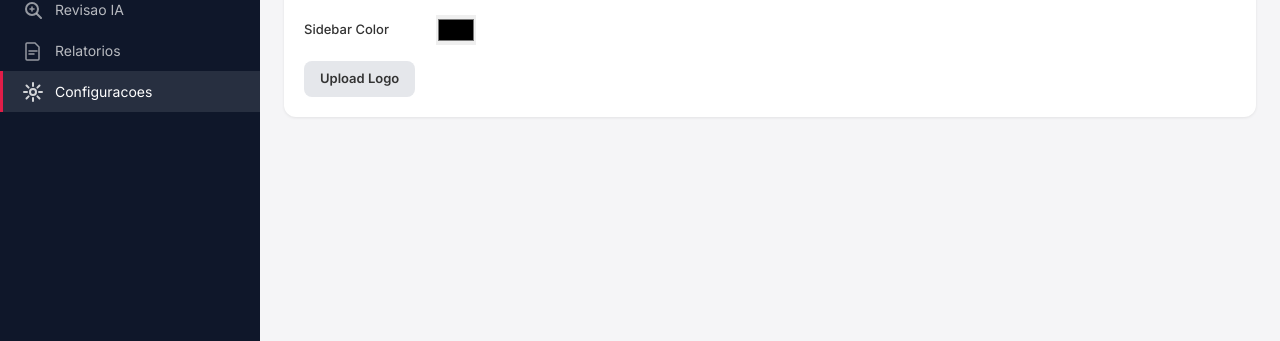
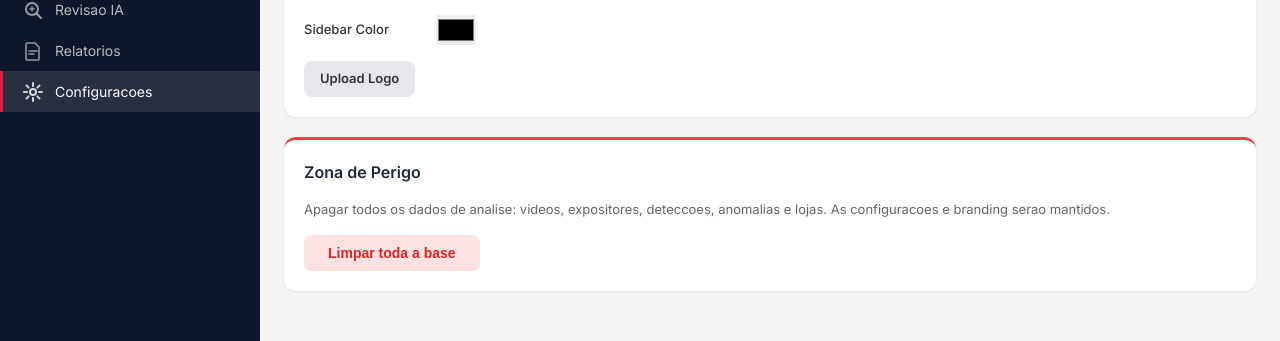
Before and after one commit to juliandrof/inventario-inteligente, a React (Vite) app in the folder frontend/: page / in a window 1280 px wide. Both pictures are taken after a click on the link "Configuracoes". Shown: the part 315-656 px from the top of the page. Built offline with nearby package versions, Linux system fonts and the light colour scheme; no server answers.

Commit message:
Add clear all data button in settings
Danger zone section with double-confirmation dialog that deletes all
videos, fixtures, detections, anomalies, stores, and processing logs.
Preserves configurations and branding.

Co-authored-by: Isaac

```diff
--- a/frontend/src/api.js
+++ b/frontend/src/api.js
@@ -62,6 +62,7 @@ export const fetchConfigs = () => request('/config');
 export const updateConfig = (key, value, description) => request(`/config/${key}`, {
   method: 'PUT', body: JSON.stringify({ value, description }),
 });
+export const clearAllData = () => request('/config/clear-all', { method: 'POST' });
 
 // Branding
 export const fetchBranding = () => request('/branding');
--- a/frontend/src/pages/Settings.jsx
+++ b/frontend/src/pages/Settings.jsx
@@ -1,5 +1,5 @@
 import React, { useState, useEffect } from 'react';
-import { fetchConfigs, updateConfig, fetchBranding, updateBranding, uploadLogo } from '../api';
+import { fetchConfigs, updateConfig, fetchBranding, updateBranding, uploadLogo, clearAllData } from '../api';
 
 function Settings() {
   const [configs, setConfigs] = useState([]);
@@ -100,6 +100,27 @@ function Settings() {
           </label>
         </div>
       </div>
+      <div className="card" style={{ borderTop: '3px solid #EF4444' }}>
+        <h3>Zona de Perigo</h3>
+        <p style={{ fontSize: 13, color: '#666', marginBottom: 16 }}>
+          Apagar todos os dados de analise: videos, expositores, deteccoes, anomalias e lojas.
+          As configuracoes e branding serao mantidos.
+        </p>
+        <button className="btn btn-danger" style={{ padding: '10px 24px', fontSize: 14 }}
+          onClick={async () => {
+            if (!confirm('Tem certeza? Todos os videos, expositores e deteccoes serao apagados permanentemente.')) return;
+            if (!confirm('ULTIMA CONFIRMACAO: Esta acao e irreversivel. Continuar?')) return;
+            try {
+              const res = await clearAllData();
+              setMsg(`Base limpa! ${JSON.stringify(res.deleted)}`);
+              setTimeout(() => setMsg(''), 5000);
+            } catch (e) {
+              setMsg(`Erro: ${e.message}`);
+            }
+          }}>
+          Limpar toda a base
+        </button>
+      </div>
     </div>
   );
 }
```
Also changed, not shown: 4 other files (tests, documents, lock files or other folders).
